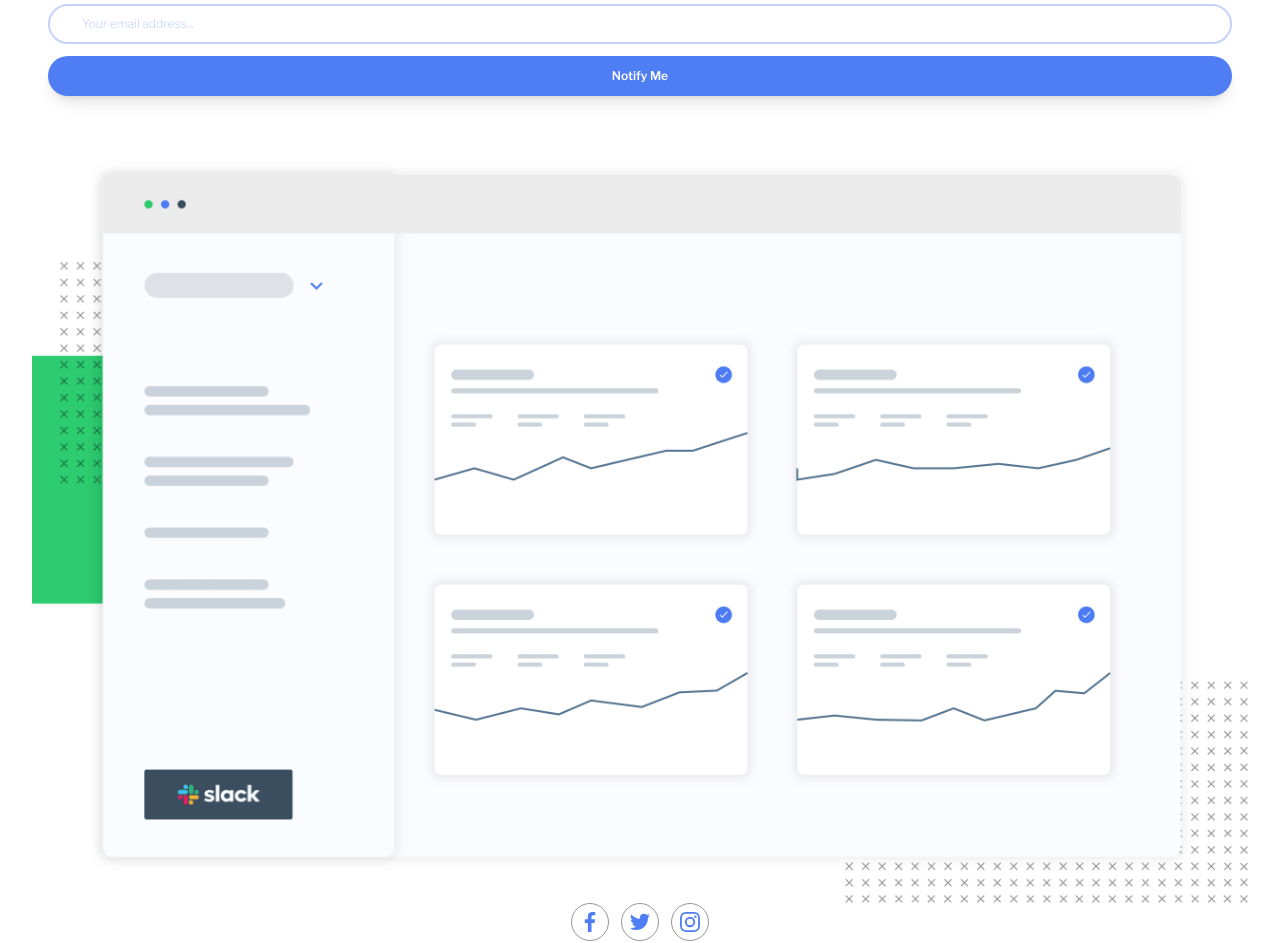
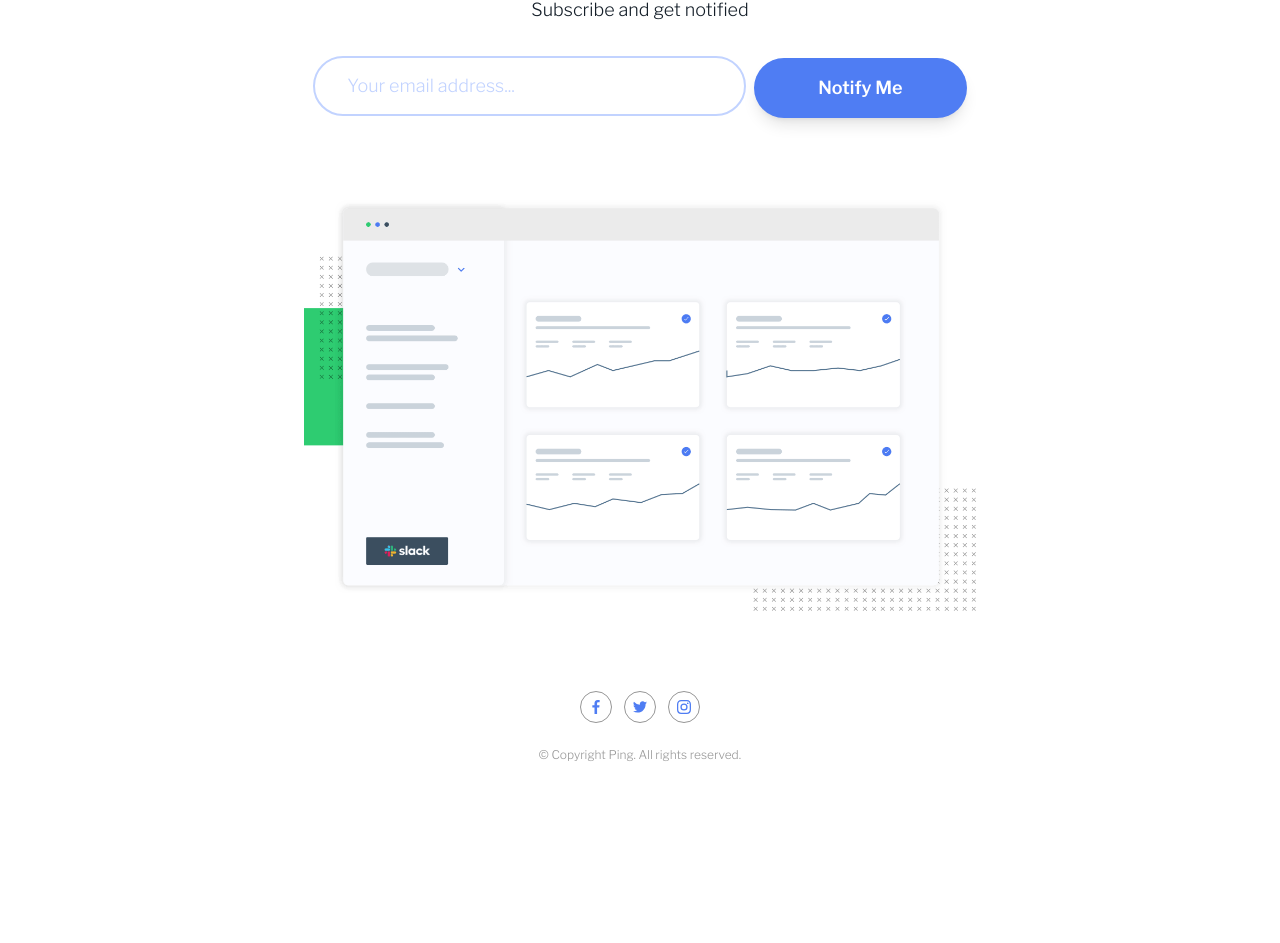
Before and after one commit to wendyhamel/FmPingComingSoon, a plain HTML site: page ping-coming-soon-page-master/index.html in a window 1280 px wide. Shown: the part 225-1168 px from the top of the page. After the commit the page ends 1036 px from the top, so only its background shows below. Drawn offline with nearby package versions, Linux system fonts and the light colour scheme.

Commit message:
Responsive styling

```diff
--- a/ping-coming-soon-page-master/index.html
+++ b/ping-coming-soon-page-master/index.html
@@ -25,48 +25,50 @@
 <body>
 
 <main x-data="subscribe()" class="antialiased min-h-screen flex flex-col px-8 pt-20">
-    <img class="w-14 mx-auto" src="./images/logo.svg" alt="Ping.">
-    <h1 class="text-center mt-10 text-gray text-xl tracking-wider">We are launching <span class="font-bold text-blue-dark">soon!</span></h1>
-    <p class="text-center mt-4 text-blue-dark text-xs">Subscribe and get notified</p>
-    <form class="flex flex-col gap-2 mt-8 mb-16 px-4">
-        <div class="text-center">
+    <img class="w-14 mx-auto md:w-24" src="./images/logo.svg" alt="Ping.">
+    <h1 class="text-center mt-10 text-gray text-xl tracking-wider md:text-5xl md:tracking-normal md:mt-12">We are launching <span class="font-bold text-blue-dark">soon!</span></h1>
+    <p class="text-center mt-4 text-blue-dark text-xs md:text-lg">Subscribe and get notified</p>
+    <form class="grid gap-2 mt-8 mb-16 px-4 md:grid-cols-3 md:mx-auto md:mb-20">
+        <div class="text-center md:col-span-2">
             <label class="relative">
                 <span class="sr-only">Email Address</span>
                 <input
                     x-model="email"
                     type="text"
                     placeholder="Your email address..."
-                    :class="validation.email.invalid ? 'text-red rounded-full border-2 border-red px-8 py-2.5 text-xs w-full' : 'rounded-full border-2 border-blue-pale px-8 py-2.5 caret-blue-dark text-xs focus-visible:border-blue focus-visible:outline-none w-full placeholder:text-blue-pale'"
+                    :class="validation.email.invalid ? 'text-red rounded-full border-2 border-red px-8 py-2.5 text-xs w-full md:text-lg md:py-3.5' : 'rounded-full border-2 border-blue-pale px-8 py-2.5 caret-blue-dark text-xs focus-visible:border-blue focus-visible:outline-none w-full placeholder:text-blue-pale md:text-lg md:py-3.5'"
                     required
                 >
             </label>
             <p class="mt-1 italic text-red" x-text="validation.email.message"></p>
         </div>
         <button
-            class="rounded-full py-3 px-8 bg-blue text-xs text-white font-semibold shadow-lg"
+            class="rounded-full py-3 px-8 bg-blue text-xs text-white font-semibold shadow-lg hover:bg-blue/90 hover:shadow-blue/40 md:text-lg md:px-16 md:py-4 md:place-self-center transition-colors duration-150 ease-out"
             type="button"
             @click="submit()"
         >
             Notify Me
         </button>
     </form>
-    <img src="./images/illustration-dashboard.png" alt="illustration of dashboard">
+    <div class="md:max-w-2xl md:mx-auto">
+        <img src="./images/illustration-dashboard.png" alt="illustration of dashboard">
+    </div>
     <div class="grow"></div>
-    <section class="text-center space-y-6 pb-6">
+    <section class="text-center space-y-6 pb-6 md:mt-20 md:pb-12">
         <ul class="flex justify-center gap-3">
             <li>
-                <a class="rounded-full p-2 border border-gray text-blue block" href="#" title="facebook logo">
-                    <svg class="text-inherit w-3.5 h-3.5 md:w-5 md:h-5" xmlns="http://www.w3.org/2000/svg" viewBox="0 0 9 17"><path d="M2.684 17V9.255H.076V6.237h2.608c-.02-.338-.021-1.084-.002-2.238C2.598 2.11 3.694-.007 6.727.027 7.622.049 8.37.084 8.97.132l-.077 2.707c-.584.001-1.214.005-1.89.01-.581.031-1.067.155-1.192 1.162-.005.567-.01 1.308-.012 2.226h2.989l-.39 3.018H5.8V17H2.684Z" fill="currentColor" fill-rule="evenodd"/></svg>
+                <a class="rounded-full p-2 border border-gray text-blue block hover:text-white hover:bg-blue hover:border-blue transition-colors duration-150 ease-out" href="#" title="facebook logo">
+                    <svg class="text-inherit w-3.5 h-3.5" xmlns="http://www.w3.org/2000/svg" viewBox="0 0 9 17"><path d="M2.684 17V9.255H.076V6.237h2.608c-.02-.338-.021-1.084-.002-2.238C2.598 2.11 3.694-.007 6.727.027 7.622.049 8.37.084 8.97.132l-.077 2.707c-.584.001-1.214.005-1.89.01-.581.031-1.067.155-1.192 1.162-.005.567-.01 1.308-.012 2.226h2.989l-.39 3.018H5.8V17H2.684Z" fill="currentColor" fill-rule="evenodd"/></svg>
                 </a>
             </li>
             <li>
-                <a class="rounded-full p-2 border border-gray text-blue block" href="#" title="twitter logo">
-                    <svg class="text-inherit w-3.5 h-3.5 md:w-5 md:h-5" xmlns="http://www.w3.org/2000/svg" viewBox="0 0 20 17"><path d="M20 2.172a8.192 8.192 0 0 1-2.357.646 4.11 4.11 0 0 0 1.805-2.27 8.22 8.22 0 0 1-2.606.996A4.094 4.094 0 0 0 13.847.248c-2.65 0-4.596 2.472-3.996 5.037A11.648 11.648 0 0 1 1.392 1a4.109 4.109 0 0 0 1.27 5.478 4.086 4.086 0 0 1-1.858-.513c-.045 1.9 1.318 3.678 3.291 4.075a4.113 4.113 0 0 1-1.853.07 4.106 4.106 0 0 0 3.833 2.848A8.25 8.25 0 0 1 0 14.658a11.616 11.616 0 0 0 6.29 1.843c7.618 0 11.923-6.434 11.664-12.205A8.354 8.354 0 0 0 20 2.172z" fill="currentColor"/></svg>
+                <a class="rounded-full p-2 border border-gray text-blue block hover:text-white hover:bg-blue hover:border-blue transition-colors duration-150 ease-out" href="#" title="twitter logo">
+                    <svg class="text-inherit w-3.5 h-3.5" xmlns="http://www.w3.org/2000/svg" viewBox="0 0 20 17"><path d="M20 2.172a8.192 8.192 0 0 1-2.357.646 4.11 4.11 0 0 0 1.805-2.27 8.22 8.22 0 0 1-2.606.996A4.094 4.094 0 0 0 13.847.248c-2.65 0-4.596 2.472-3.996 5.037A11.648 11.648 0 0 1 1.392 1a4.109 4.109 0 0 0 1.27 5.478 4.086 4.086 0 0 1-1.858-.513c-.045 1.9 1.318 3.678 3.291 4.075a4.113 4.113 0 0 1-1.853.07 4.106 4.106 0 0 0 3.833 2.848A8.25 8.25 0 0 1 0 14.658a11.616 11.616 0 0 0 6.29 1.843c7.618 0 11.923-6.434 11.664-12.205A8.354 8.354 0 0 0 20 2.172z" fill="currentColor"/></svg>
                 </a>
             </li>
             <li>
-                <a class="rounded-full p-2 border border-gray text-blue block" href="#" title="instragram logo">
-                    <svg class="text-inherit w-3.5 h-3.5 md:w-5 md:h-5" xmlns="http://www.w3.org/2000/svg" viewBox="0 0 20 20"><path d="M10 1.802c2.67 0 2.987.01 4.042.058 2.71.123 3.974 1.409 4.099 4.099.048 1.054.057 1.37.057 4.04 0 2.672-.01 2.988-.057 4.042-.124 2.687-1.387 3.975-4.1 4.099-1.054.048-1.37.058-4.041.057-2.67 0-2.987-.01-4.04-.058-2.718-.124-3.977-1.416-4.1-4.1-.048-1.054-.058-1.37-.058-4.041 0-2.67.01-2.986.058-4.04.124-2.69 1.387-3.977 4.1-4.1 1.054-.048 1.37-.058 4.04-.057zM10 0C7.284 0 6.944.012 5.877.06 2.246.227.227 2.242.061 5.877.01 6.944 0 7.284 0 10s.012 3.057.06 4.123c.167 3.632 2.182 5.65 5.817 5.817 1.067.048 1.407.06 4.123.06s3.057-.012 4.123-.06c3.629-.167 5.652-2.182 5.816-5.817.05-1.066.061-1.407.061-4.123s-.012-3.056-.06-4.122C19.777 2.249 17.76.228 14.124.06 13.057.01 12.716 0 10 0zm0 4.865a5.135 5.135 0 1 0 0 10.27 5.135 5.134 0 0 0 0-10.27zm0 8.468a3.333 3.333 0 1 1 0-6.666 3.333 3.333 0 0 1 0 6.666zm5.338-9.87a1.2 1.2 0 1 0 0 2.4 1.2 1.2 0 0 0 0-2.4z" fill="currentColor"/></svg>
+                <a class="rounded-full p-2 border border-gray text-blue block hover:text-white hover:bg-blue hover:border-blue transition-colors duration-150 ease-out" href="#" title="instragram logo">
+                    <svg class="text-inherit w-3.5 h-3.5" xmlns="http://www.w3.org/2000/svg" viewBox="0 0 20 20"><path d="M10 1.802c2.67 0 2.987.01 4.042.058 2.71.123 3.974 1.409 4.099 4.099.048 1.054.057 1.37.057 4.04 0 2.672-.01 2.988-.057 4.042-.124 2.687-1.387 3.975-4.1 4.099-1.054.048-1.37.058-4.041.057-2.67 0-2.987-.01-4.04-.058-2.718-.124-3.977-1.416-4.1-4.1-.048-1.054-.058-1.37-.058-4.041 0-2.67.01-2.986.058-4.04.124-2.69 1.387-3.977 4.1-4.1 1.054-.048 1.37-.058 4.04-.057zM10 0C7.284 0 6.944.012 5.877.06 2.246.227.227 2.242.061 5.877.01 6.944 0 7.284 0 10s.012 3.057.06 4.123c.167 3.632 2.182 5.65 5.817 5.817 1.067.048 1.407.06 4.123.06s3.057-.012 4.123-.06c3.629-.167 5.652-2.182 5.816-5.817.05-1.066.061-1.407.061-4.123s-.012-3.056-.06-4.122C19.777 2.249 17.76.228 14.124.06 13.057.01 12.716 0 10 0zm0 4.865a5.135 5.135 0 1 0 0 10.27 5.135 5.134 0 0 0 0-10.27zm0 8.468a3.333 3.333 0 1 1 0-6.666 3.333 3.333 0 0 1 0 6.666zm5.338-9.87a1.2 1.2 0 1 0 0 2.4 1.2 1.2 0 0 0 0-2.4z" fill="currentColor"/></svg>
                 </a>
             </li>
         </ul>
```
